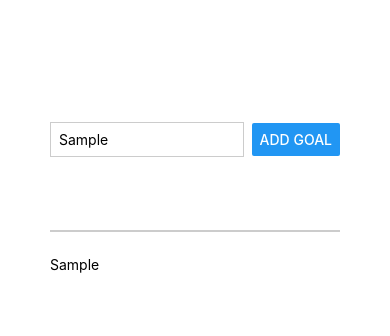
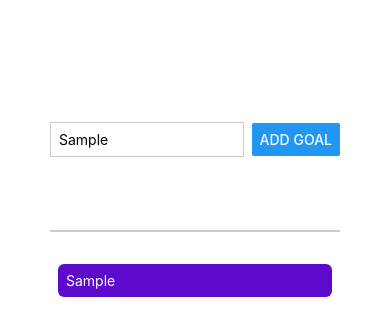
Before and after one commit to dead-shadow-7/todo_app, a React Native app: screen / in a window 390 px wide. Both pictures are taken after typing "Sample" into the empty fields and a click on the button "ADD GOAL". Shown: the top 336 px of the page. Built offline with nearby package versions, Linux system fonts and the light colour scheme.

Commit message:
Added a scroll view

```diff
--- a/App.js
+++ b/App.js
@@ -1,6 +1,13 @@
 import { StatusBar } from "expo-status-bar";
 import { useState } from "react";
-import { Button, StyleSheet, Text, View, TextInput } from "react-native";
+import {
+  Button,
+  StyleSheet,
+  Text,
+  View,
+  TextInput,
+  ScrollView,
+} from "react-native";
 
 export default function App() {
   const [enteredGoalText, setEnteredGoaltext] = useState("");
@@ -24,9 +31,13 @@
         <Button title="Add Goal" onPress={addGoalsHandler} />
       </View>
       <View style={styles.goalsContainer}>
-        {courseGoals.map((goal) => (
-          <Text key={goal}>{goal}</Text>
-        ))}
+        <ScrollView>
+          {courseGoals.map((goal) => (
+            <View style={styles.goalItem} key={goal}>
+              <Text style={styles.goalText}>{goal}</Text>
+            </View>
+          ))}
+        </ScrollView>
       </View>
     </View>
   );
@@ -56,4 +67,13 @@
   goalsContainer: {
     flex: 3,
   },
+  goalItem: {
+    margin: 8,
+    padding: 8,
+    borderRadius: 6,
+    backgroundColor: "#5e0acc",
+  },
+  goalText: {
+    color: "white",
+  },
 });
```
